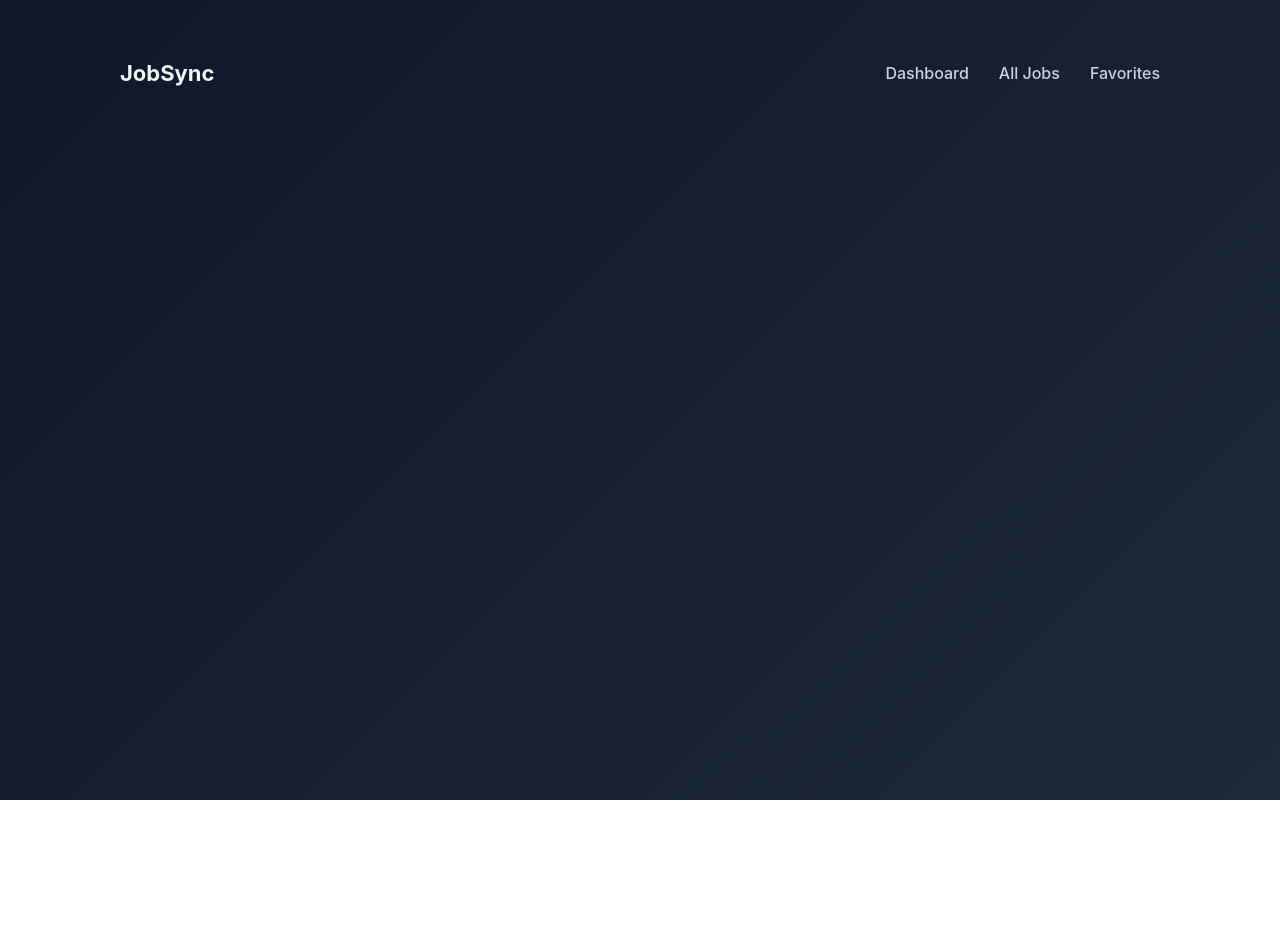
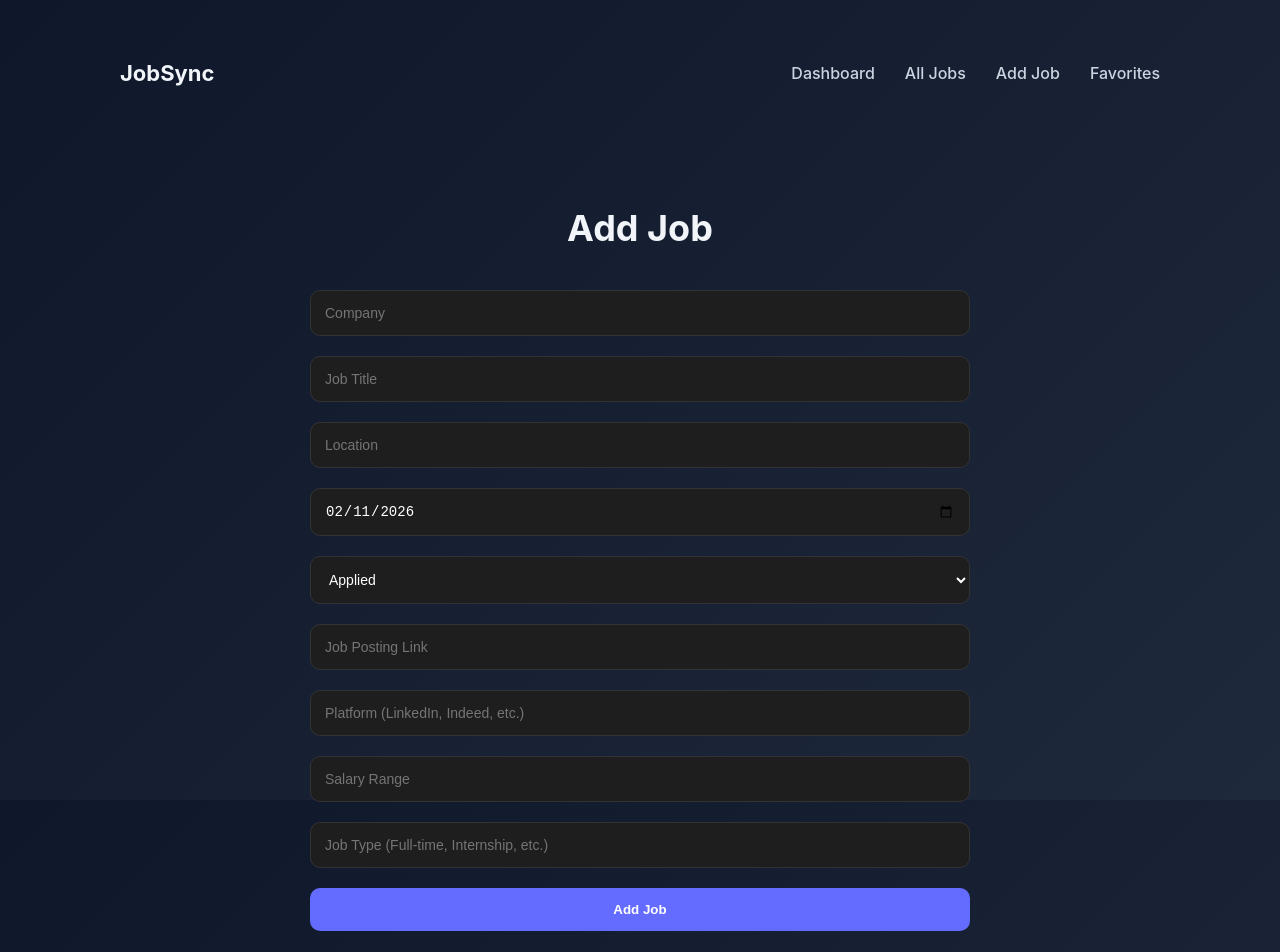
Before and after one commit to abdoulk30/jobSync, a React app in the folder frontend/: page /add-job in a window 1280 px wide. Shown: the top 952 px of the page. Before the commit the page ends 800 px from the top, so only its background shows below. Built offline with nearby package versions, Linux system fonts and the light colour scheme; the HTML template or start-up script is replaced by a standard one.

Commit message:
Fixed dashboard, added AddJob page

```diff
--- a/frontend/src/App.css
+++ b/frontend/src/App.css
@@ -147,3 +147,88 @@ body {
   border: none;
   font-size: 14px;
 }
+
+/* FORM PAGE */
+
+.form-page {
+  max-width: 700px;
+  margin: 0 auto;
+  padding: 40px 20px;
+}
+
+.job-form-large {
+  display: flex;
+  flex-direction: column;
+  gap: 20px;
+  margin-top: 30px;
+}
+
+.job-form-large input,
+.job-form-large select {
+  padding: 14px;
+  border-radius: 10px;
+  border: 1px solid #333;
+  background-color: #1e1e1e;
+  color: white;
+  font-size: 14px;
+}
+
+.job-form-large input:focus,
+.job-form-large select:focus {
+  outline: none;
+  border: 1px solid #646cff;
+}
+
+.job-form-large button {
+  padding: 14px;
+  border-radius: 10px;
+  border: none;
+  background-color: #646cff;
+  color: white;
+  font-weight: bold;
+  cursor: pointer;
+  transition: 0.2s ease;
+}
+
+.job-form-large button:hover {
+  background-color: #4f5bff;
+}
+
+/* DASHBOARD */
+
+.dashboard-page {
+  padding: 40px 20px;
+}
+
+.stats-grid {
+  display: grid;
+  grid-template-columns: repeat(auto-fit, minmax(180px, 1fr));
+  gap: 20px;
+  margin-top: 30px;
+}
+
+.stat-card {
+  background-color: #1e1e1e;
+  padding: 25px;
+  border-radius: 16px;
+  text-align: center;
+  transition: 0.2s ease;
+  border: 1px solid #2a2a2a;
+}
+
+.stat-card:hover {
+  transform: translateY(-3px);
+  border-color: #646cff;
+}
+
+.stat-card h3 {
+  font-size: 14px;
+  color: #aaa;
+  margin-bottom: 10px;
+}
+
+.stat-card p {
+  font-size: 28px;
+  font-weight: bold;
+  color: white;
+}
--- a/frontend/src/App.jsx
+++ b/frontend/src/App.jsx
@@ -1,6 +1,7 @@
 import { BrowserRouter as Router, Routes, Route, Link } from "react-router-dom";
 import Dashboard from "./pages/Dashboard";
 import AllJobs from "./pages/AllJobs";
+import AddJob from "./pages/AddJob";
 import Favorites from "./pages/Favorites";
 import "./App.css";
 
@@ -13,6 +14,7 @@ function App() {
           <div className="nav-links">
             <Link to="/">Dashboard</Link>
             <Link to="/jobs">All Jobs</Link>
+            <Link to="/add-job">Add Job</Link>
             <Link to="/favorites">Favorites</Link>
           </div>
         </nav>
@@ -21,6 +23,7 @@ function App() {
           <Routes>
             <Route path="/" element={<Dashboard />} />
             <Route path="/jobs" element={<AllJobs />} />
+            <Route path="/add-job" element={<AddJob />} />
             <Route path="/favorites" element={<Favorites />} />
           </Routes>
         </div>
--- /dev/null
+++ b/frontend/src/pages/AddJob.jsx
@@ -0,0 +1,127 @@
+import { useState } from "react";
+import { useNavigate } from "react-router-dom";
+
+function AddJob() {
+  const navigate = useNavigate();
+
+  const [formData, setFormData] = useState({
+    company: "",
+    jobTitle: "",
+    location: "",
+    dateApplied: new Date().toISOString().split("T")[0],
+    applicationStatus: "Applied",
+    jobUrl: "",
+    source: "",
+    salaryRange: "",
+    jobType: "",
+  });
+
+  const handleChange = (e) => {
+    setFormData({
+      ...formData,
+      [e.target.name]: e.target.value,
+    });
+  };
+
+  const handleSubmit = async (e) => {
+    e.preventDefault();
+
+    await fetch("http://localhost:5000/api/jobs", {
+      method: "POST",
+      headers: {
+        "Content-Type": "application/json",
+      },
+      body: JSON.stringify(formData),
+    });
+
+    navigate("/jobs");
+  };
+
+  return (
+    <div className="form-page">
+      <h1 className="page-title">Add Job</h1>
+
+      <form className="job-form-large" onSubmit={handleSubmit}>
+        <input
+          type="text"
+          name="company"
+          placeholder="Company"
+          value={formData.company}
+          onChange={handleChange}
+          required
+        />
+
+        <input
+          type="text"
+          name="jobTitle"
+          placeholder="Job Title"
+          value={formData.jobTitle}
+          onChange={handleChange}
+          required
+        />
+
+        <input
+          type="text"
+          name="location"
+          placeholder="Location"
+          value={formData.location}
+          onChange={handleChange}
+        />
+
+        <input
+          type="date"
+          name="dateApplied"
+          value={formData.dateApplied}
+          onChange={handleChange}
+        />
+
+        <select
+          name="applicationStatus"
+          value={formData.applicationStatus}
+          onChange={handleChange}
+        >
+          <option value="Applied">Applied</option>
+          <option value="Interviewing">Interviewing</option>
+          <option value="Offer">Offer</option>
+          <option value="Rejected">Rejected</option>
+        </select>
+
+        <input
+          type="text"
+          name="jobUrl"
+          placeholder="Job Posting Link"
+          value={formData.jobUrl}
+          onChange={handleChange}
+        />
+
+        <input
+          type="text"
+          name="source"
+          placeholder="Platform (LinkedIn, Indeed, etc.)"
+          value={formData.source}
+          onChange={handleChange}
+        />
+
+        <input
+          type="text"
+          name="salaryRange"
+          placeholder="Salary Range"
+          value={formData.salaryRange}
+          onChange={handleChange}
+        />
+
+        <input
+          type="text"
+          name="jobType"
+          placeholder="Job Type (Full-time, Internship, etc.)"
+          value={formData.jobType}
+          onChange={handleChange}
+        />
+
+        <button type="submit">Add Job</button>
+      </form>
+    </div>
+  );
+}
+
+export default AddJob;
--- a/frontend/src/pages/Dashboard.jsx
+++ b/frontend/src/pages/Dashboard.jsx
@@ -1,81 +1,74 @@
 import { useEffect, useState } from "react";
 
 function Dashboard() {
-  const [jobs, setJobs] = useState([]);
-  const [formData, setFormData] = useState({
-    company: "",
-    jobTitle: "",
+  const [stats, setStats] = useState({
+    total: 0,
+    applied: 0,
+    interviewing: 0,
+    offer: 0,
+    rejected: 0,
   });
 
   useEffect(() => {
-    fetchJobs();
+    fetch("http://localhost:5000/api/jobs")
+      .then((res) => res.json())
+      .then((jobs) => {
+        const applied = jobs.filter(
+          (job) => job.applicationStatus === "Applied"
+        ).length;
+
+        const interviewing = jobs.filter(
+          (job) => job.applicationStatus === "Interviewing"
+        ).length;
+
+        const offer = jobs.filter(
+          (job) => job.applicationStatus === "Offer"
+        ).length;
+
+        const rejected = jobs.filter(
+          (job) => job.applicationStatus === "Rejected"
+        ).length;
+
+        setStats({
+          total: jobs.length,
+          applied,
+          interviewing,
+          offer,
+          rejected,
+        });
+      });
   }, []);
 
-  const fetchJobs = () => {
-    fetch("http://localhost:5000/api/jobs")
-      .then((res) => res.json())
-      .then((data) => setJobs(data.slice(0, 4)));
-  };
-
-  const handleChange = (e) => {
-    setFormData({
-      ...formData,
-      [e.target.name]: e.target.value,
-    });
-  };
-
-  const handleSubmit = async (e) => {
-    e.preventDefault();
-
-    await fetch("http://localhost:5000/api/jobs", {
-      method: "POST",
-      headers: {
-        "Content-Type": "application/json",
-      },
-      body: JSON.stringify({
-        ...formData,
-        applicationStatus: "Applied",
-        dateApplied: new Date().toISOString(),
-      }),
-    });
-
-    setFormData({ company: "", jobTitle: "" });
-    fetchJobs();
-  };
-
   return (
-    <div>
+    <div className="dashboard-page">
       <h1 className="page-title">Dashboard</h1>
 
-      {/* Add Job Form */}
-      <form className="job-form" onSubmit={handleSubmit}>
-        <input
-          type="text"
-          name="company"
-          placeholder="Company"
-          value={formData.company}
-          onChange={handleChange}
-          required
-        />
-        <input
-          type="text"
-          name="jobTitle"
-          placeholder="Job Title"
-          value={formData.jobTitle}
-          onChange={handleChange}
-          required
-        />
-        <button type="submit">Add Job</button>
-      </form>
+      <div className="stats-grid">
+        <div className="stat-card">
+          <h3>Total Applications</h3>
+          <p>{stats.total}</p>
+        </div>
 
-      <h2 className="section-title">Recent Jobs</h2>
+        <div className="stat-card">
+          <h3>Applied</h3>
+          <p>{stats.applied}</p>
+        </div>
 
-      {jobs.map((job) => (
-        <div key={job.id} className="job-card">
-          <div className="job-company">{job.company}</div>
-          <div className="job-title">{job.jobTitle}</div>
+        <div className="stat-card">
+          <h3>Interviewing</h3>
+          <p>{stats.interviewing}</p>
         </div>
-      ))}
+
+        <div className="stat-card">
+          <h3>Offers</h3>
+          <p>{stats.offer}</p>
+        </div>
+
+        <div className="stat-card">
+          <h3>Rejected</h3>
+          <p>{stats.rejected}</p>
+        </div>
+      </div>
     </div>
   );
 }
```
